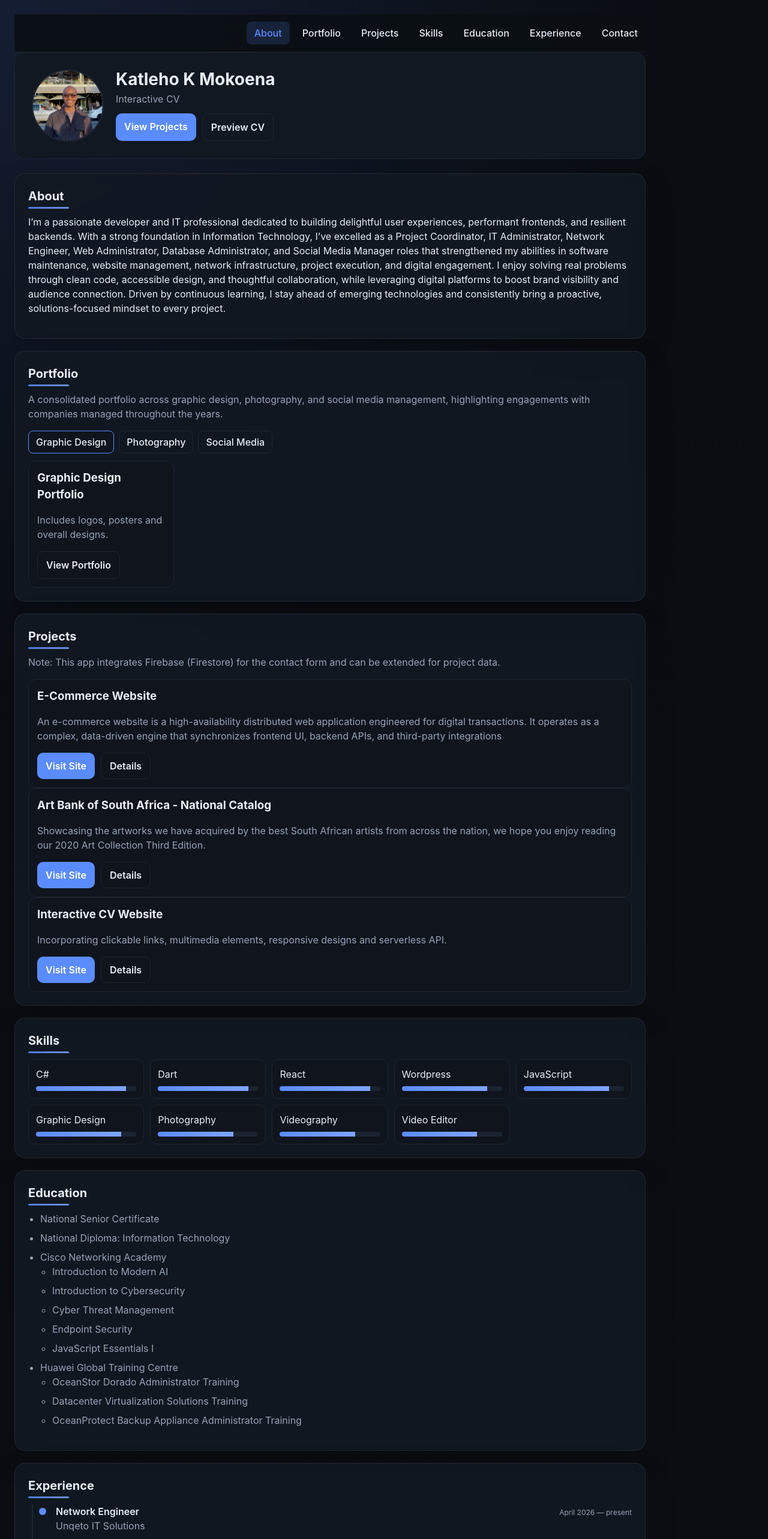
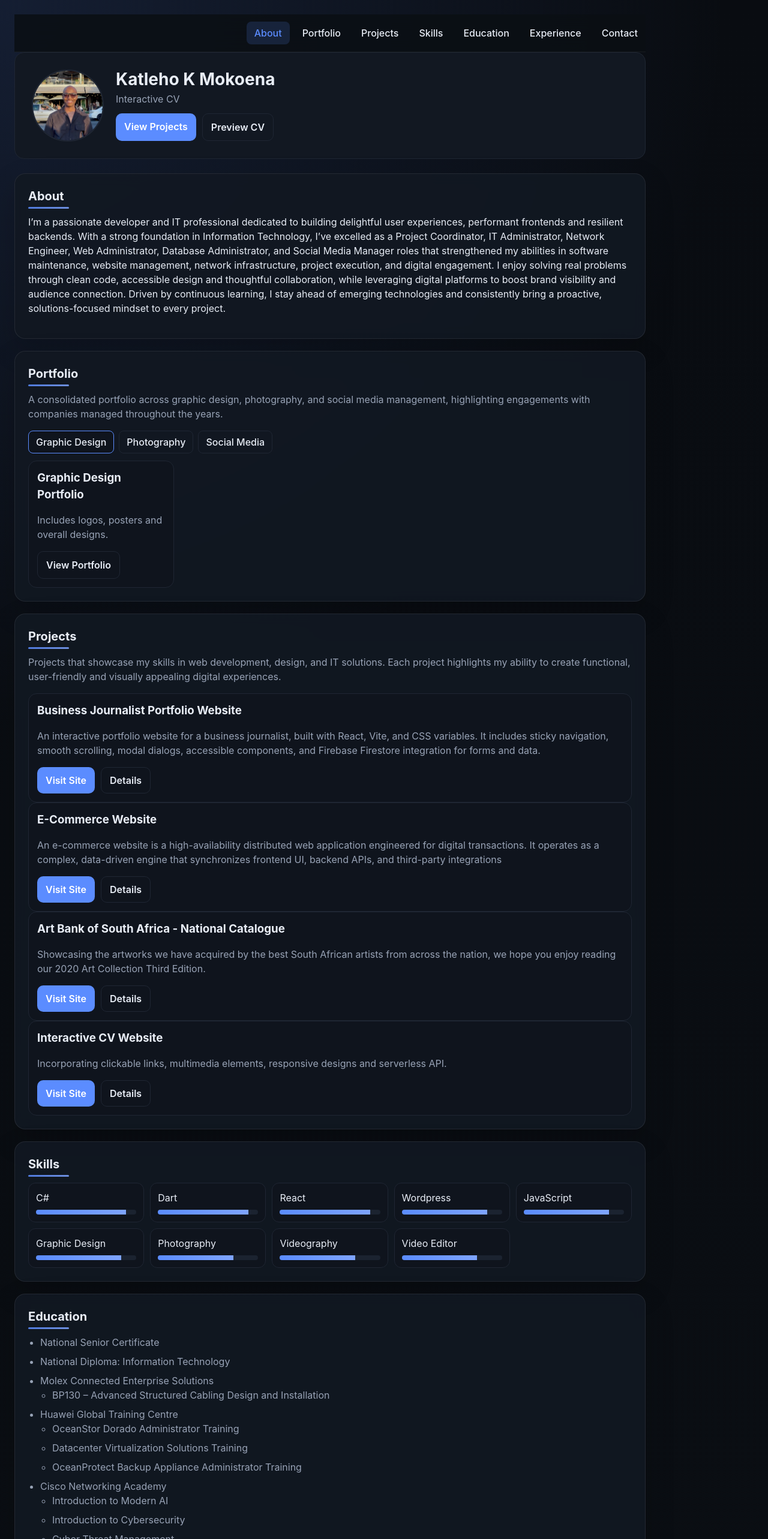
Before and after one commit to KolotiKatlehoMokoena/CV, a React (Vite) app: page / in a window 1280 px wide. Shown: the top 2566 px of the page at 60% size. Built offline with nearby package versions, Linux system fonts and the light colour scheme.

Commit message:
Add business journalist portfolio project

```diff
--- a/src/App.jsx
+++ b/src/App.jsx
@@ -229,12 +229,11 @@ function App() {
         <Section id="about" title="About">
           <p>
             I’m a passionate developer and IT professional dedicated to building delightful user
-            experiences, performant frontends, and resilient backends. With a strong foundation in Information Technology,
+            experiences, performant frontends and resilient backends. With a strong foundation in Information Technology,
             I’ve excelled as a Project Coordinator, IT Administrator, Network Engineer, Web Administrator, Database Administrator,
             and Social Media Manager roles that strengthened my abilities in software maintenance, website management, network infrastructure,
             project execution, and digital engagement.
-            I enjoy solving real problems through clean code, accessible design,
-            and thoughtful collaboration, while leveraging digital platforms to boost brand visibility
+            I enjoy solving real problems through clean code, accessible design and thoughtful collaboration, while leveraging digital platforms to boost brand visibility
            and audience connection. Driven by continuous learning, I stay ahead of emerging technologies
            and consistently bring a proactive, solutions-focused mindset to every project.
           </p>
@@ -297,8 +296,21 @@ function App() {
 
         <Section id="projects" title="Projects">
           <p style={{ color: 'var(--muted)', marginTop: 0 }}>
-            Note: This app integrates Firebase (Firestore) for the contact form and can be extended for project data.
+            Projects that showcase my skills in web development, design, and IT solutions. Each project highlights my ability to create functional, user-friendly and visually appealing digital experiences.
           </p>
+
+             <div className="card">
+              <h3>Business Journalist Portfolio Website</h3>
+              <p>An interactive portfolio website for a business journalist, built with React, Vite, and CSS variables. It includes sticky navigation, smooth scrolling, modal dialogs, accessible components, and Firebase Firestore integration for forms and data.</p>
+              <div className="card-actions">
+                <a className="btn" href="https://businessjournalist.vercel.app/" target="_blank" rel="noreferrer">Visit Site</a>
+                <button className="btn outline" onClick={() => setSelectedProject({
+                  title: 'Business Journalist Portfolio Website',
+                  details: 'An interactive business journalist portfolio website built with React, Vite, and CSS variables. Implements sticky navigation, smooth scrolling, modal dialogs, accessible components, and integrates Firebase Firestore for forms/data.'
+                })}>Details</button>
+              </div>
+            </div>
+
             <div className="card">
               <h3>E-Commerce Website</h3>
               <p>An e-commerce website is a high-availability distributed web application engineered for digital transactions. It operates as a complex,
@@ -313,7 +325,7 @@ function App() {
             </div>
 
             <div className="card">
-              <h3> Art Bank of South Africa - National Catalog</h3>
+              <h3> Art Bank of South Africa - National Catalogue</h3>
               <p>Showcasing the artworks we have acquired by the best South African artists from across the nation, we hope you enjoy reading our 2020 Art Collection Third Edition.</p>
               <div className="card-actions">
                 <a className="btn" href="https://artbanksa.org/2020-art-collection-of-the-art-bank-of-south-africa/" target="_blank" rel="noreferrer">Visit Site</a>
@@ -323,6 +335,8 @@ function App() {
                 })}>Details</button>
               </div>
             </div>
+
+
 
             <div className="card">
               <h3>Interactive CV Website</h3>
@@ -335,6 +349,8 @@ function App() {
                 })}>Details</button>
               </div>
             </div>
+
+
 
 
 
@@ -359,6 +375,19 @@ function App() {
           <ul className="list">
             <li> National Senior Certificate</li>
             <li>National Diploma: Information Technology</li>
+            <li>Molex Connected Enterprise Solutions
+              <ul className="list">
+                <li>BP130 – Advanced Structured Cabling Design and Installation</li>
+              </ul>
+            </li>
+            <li>
+              Huawei Global Training Centre
+              <ul className="list">
+                <li>OceanStor Dorado Administrator Training</li>
+                <li>Datacenter Virtualization Solutions Training</li>
+                <li>OceanProtect Backup Appliance Administrator Training</li>
+              </ul>
+            </li>
             <li>
               Cisco Networking Academy
               <ul className="list">
@@ -369,14 +398,7 @@ function App() {
                 <li>JavaScript Essentials I</li>
               </ul>
             </li>
-            <li>
-              Huawei Global Training Centre
-              <ul className="list">
-                <li>OceanStor Dorado Administrator Training</li>
-                <li>Datacenter Virtualization Solutions Training</li>
-                <li>OceanProtect Backup Appliance Administrator Training</li>
-              </ul>
-            </li>
+
           </ul>
         </Section>
 
```
